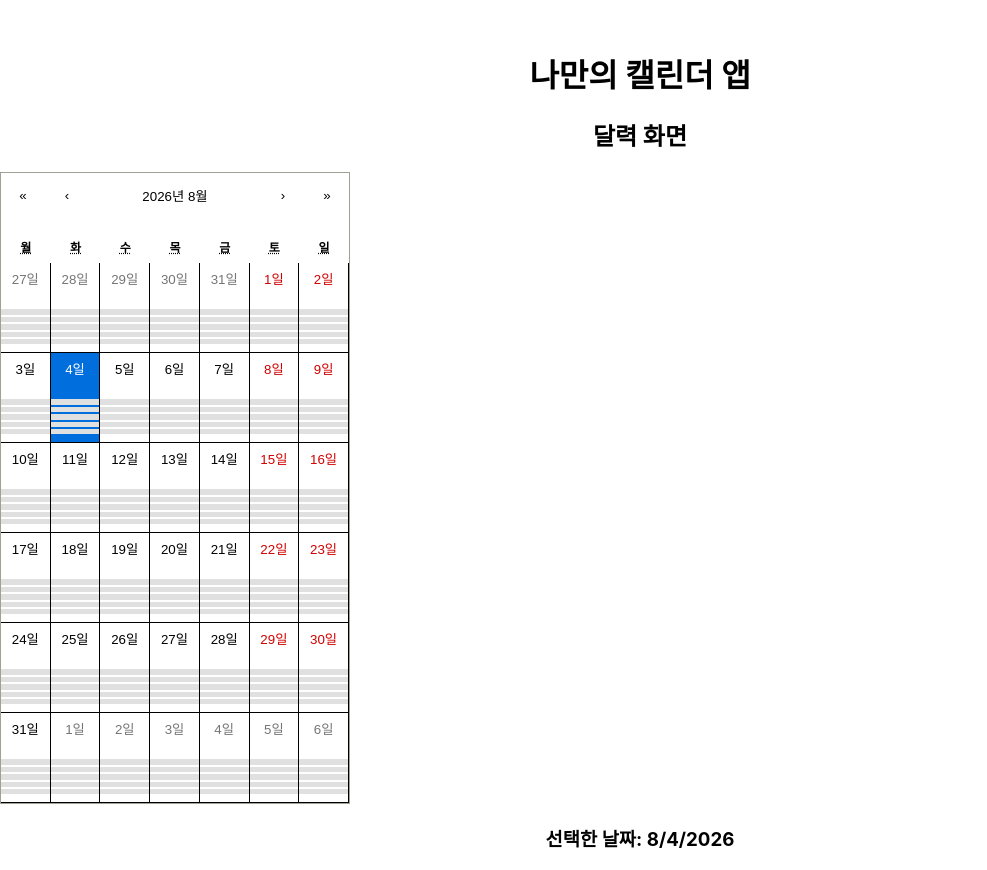
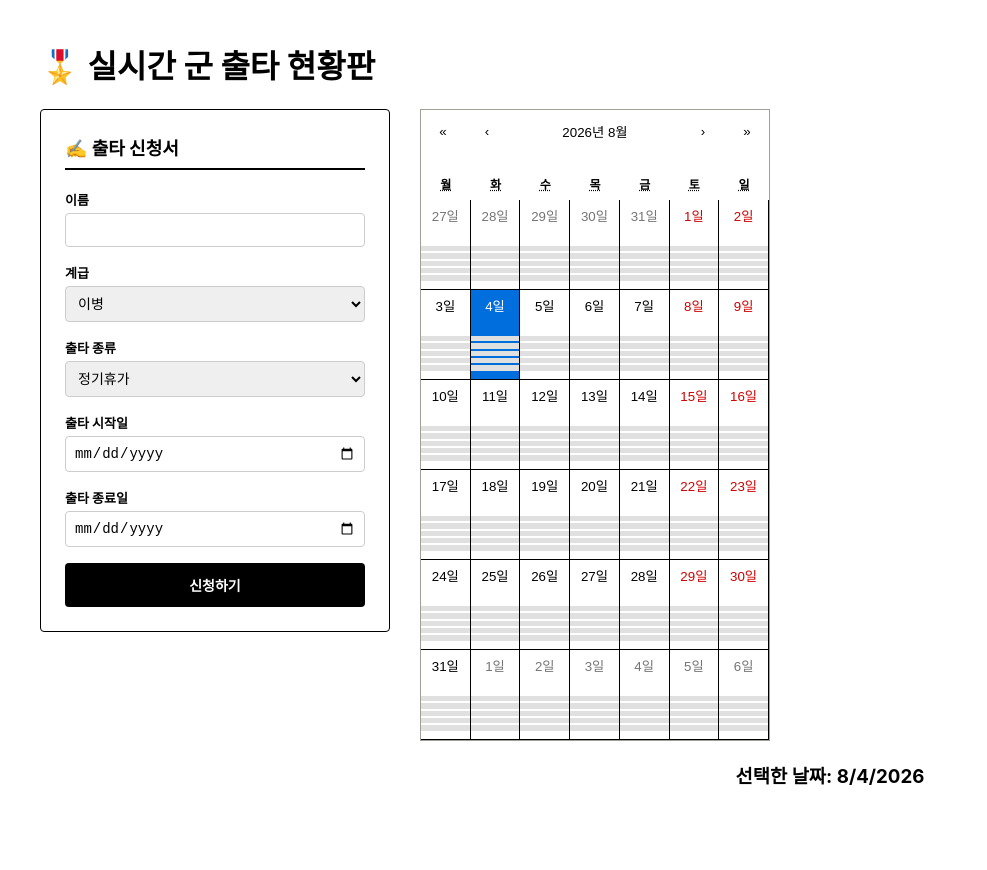
Before and after one commit to dlrudals050602/-, a React (Create React App) app: page / in a window 1280 px wide. Shown: the whole page, without its empty margins (0-987 px from the left). After the commit the page ends 827 px from the top, so only its background shows below. Built offline with nearby package versions, Linux system fonts and the light colour scheme; no server answers; the database is empty.

Commit message:
calendar logic & DB

```diff
--- a/package.json
+++ b/package.json
@@ -3,6 +3,7 @@
   "version": "0.1.0",
   "private": true,
   "dependencies": {
+    "@supabase/supabase-js": "^2.112.0",
     "@testing-library/dom": "^10.4.1",
     "@testing-library/jest-dom": "^6.9.1",
     "@testing-library/react": "^16.3.2",
--- a/src/App.js
+++ b/src/App.js
@@ -1,15 +1,72 @@
-import React, { useState } from 'react';
+import React, { useState, useEffect } from 'react';
 import CalendarView from './components/CalendarView';
+import LeaveForm from './components/LeaveForm';
+import {fetchLeaves, applyLeave} from './services/leaveService';
 
 function App() {
+  const [leaves, setLeaves] = useState([]);
   const [date, setDate] = useState(new Date());
+  const [loading, setLoading] = useState(true);
+
+  //DB 불러와서 상태 동기화
+  const loadData = async () => {
+    try{
+      const data = await fetchLeaves();
+      setLeaves(data);
+    } catch (error) {
+      console.error('data loading fail:', error.message);
+    } finally{
+      setLoading(false);
+    }
+  };
+
+  useEffect(() => {
+    loadData();
+  }, []);
+
+  // ★ 신청 폼(LeaveForm) 제출 시 호출될 핸들러 함수 구현
+  const handleApplyLeave = async (newLeave) => {
+    try {
+      // 1. leaveService를 통해 자동 배정 및 DB 저장 시도
+      await applyLeave(newLeave, leaves);
+      alert(`🎉 ${newLeave.name}님의 출타 등록 완료!`);
+      // 2. 저장 성공 시 최신 DB 데이터를 다시 불러와 화면 갱신
+      loadData();
+    } catch (error) {
+      alert('⚠️ ' + error.message);
+    }
+  };
+
+  // ★ 로딩 중일 때 보여줄 임시 화면 처리
+  if (loading) {
+    return (
+      <div style={{ textAlign: 'center', marginTop: '100px' }}>
+        <h3>🎖️ 출타 현황판 데이터를 불러오는 중...</h3>
+      </div>
+    );
+  }
 
   return (
-    <div style={{ textAlign: 'center', marginTop: '50px' }}>
-      <h1>나만의 캘린더 앱</h1>
-      <CalendarView date={date} onDateChange={setDate} />
-      <div style={{ marginTop: '20px' }}>
-        <h3>선택한 날짜: {date.toLocaleDateString()}</h3>
+    <div style={{ padding: '20px', maxWidth: '1200px', margin: '0 auto' }}>
+      <h1>🎖️ 실시간 군 출타 현황판</h1>
+
+      <div style={{ display: 'grid', gridTemplateColumns: '350px 1fr', gap: '30px', marginTop: '20px' }}>
+        {/* ★ 신청 폼 컴포넌트 배치 및 핸들러 전달 */}
+        <div>
+          <LeaveForm onApply={handleApplyLeave} />
+        </div>
+
+        {/* ★ 달력 컴포넌트에 DB에서 가져온 leaves 데이터 전달 */}
+        <div>
+          <CalendarView
+            leaves={leaves}
+            date={date}
+            onDateChange={setDate}
+          />
+          <div style={{ marginTop: '20px', textAlign: 'center' }}>
+            <h3>선택한 날짜: {date.toLocaleDateString()}</h3>
+          </div>
+        </div>
       </div>
     </div>
   );
--- a/src/components/CalendarView.jsx
+++ b/src/components/CalendarView.jsx
@@ -1,21 +1,72 @@
 // src/components/CalendarView.jsx
-import React from 'react';
+import React, { useMemo } from 'react';
 import Calendar from 'react-calendar';
 import 'react-calendar/dist/Calendar.css';
 import './CalendarView.css';
 
-function CalendarView({ date, onDateChange }) {
+// 날짜 객체를 "YYYY-MM-DD" 문자열로 변환하는 헬퍼
+const formatDateStr = (targetDate) => {
+  const year = targetDate.getFullYear();
+  const month = String(targetDate.getMonth() + 1).padStart(2, '0');
+  const day = String(targetDate.getDate()).padStart(2, '0');
+  return `${year}-${month}-${day}`;
+};
 
+function CalendarView({ leaves = [], date, onDateChange }) {
 
+  // 1. leaves 데이터 변경 시에만 날짜별 Map 전처리
+  const leavesByDateMap = useMemo(() => {
+    const map = {};
+
+    leaves.forEach((leave) => {
+      // YYYY-MM-DD 문자열을 안전하게 로컬 Date 객체로 파싱 (타임존 방지)
+      const [sYear, sMonth, sDay] = leave.startDate.split('-').map(Number);
+      const [eYear, eMonth, eDay] = leave.endDate.split('-').map(Number);
+
+      let current = new Date(sYear, sMonth - 1, sDay);
+      const end = new Date(eYear, eMonth - 1, eDay);
+
+      while (current <= end) {
+        const dateStr = formatDateStr(current);
+
+        if (!map[dateStr]) {
+          map[dateStr] = [];
+        }
+        map[dateStr].push(leave);
+
+        current.setDate(current.getDate() + 1); // 하루씩 증가
+      }
+    });
+
+    return map;
+  }, [leaves]);
+
+  // 2. 5칸 가로 트랙 타일 렌더링
   const renderTileContent = ({ date, view }) => {
     if (view === 'month') {
+      const dateStr = formatDateStr(date);
+      const activeLeaves = leavesByDateMap[dateStr] || [];
+
       return (
         <div className="day-split-container">
-          <div className="sub-cell cell-1"></div>
-          <div className="sub-cell cell-2"></div>
-          <div className="sub-cell cell-3"></div>
-          <div className="sub-cell cell-4"></div>
-          <div className="sub-cell cell-5"></div>
+          {/* 5개 트랙(0~4)을 생성하도록 [0, 1, 2, 3, 4] 배열 사용 */}
+          {[0, 1, 2, 3, 4].map((index) => {
+            const leaveOnThisTrack = activeLeaves.find(leave => leave.trackIndex === index);
+
+            return (
+              <div
+                key={index}
+                className={`sub-cell cell-${index + 1} ${leaveOnThisTrack ? 'active' : ''}`}
+                title={leaveOnThisTrack ? `${leaveOnThisTrack.rank} ${leaveOnThisTrack.name} (${leaveOnThisTrack.leaveType})` : ''}
+              >
+                {leaveOnThisTrack && (
+                  <span className="cell-text">
+                    {leaveOnThisTrack.name}
+                  </span>
+                )}
+              </div>
+            );
+          })}
         </div>
       );
     }
@@ -24,12 +75,11 @@ function CalendarView({ date, onDateChange }) {
 
   return (
     <div className="calendar-container">
-      <h2>달력 화면</h2>
       <Calendar
         onChange={onDateChange}
         value={date}
         locale="ko-KR"
-        tileContent={renderTileContent} // 여기에 tileContent 주입!
+        tileContent={renderTileContent}
       />
     </div>
   );
--- /dev/null
+++ b/src/components/LeaveForm.css
@@ -0,0 +1,58 @@
+.form-container {
+  border: 1px solid #000000;
+  padding: 24px;
+  border-radius: 4px;
+  text-align: left;
+  background-color: #ffffff;
+}
+
+.form-title {
+  margin-top: 0;
+  margin-bottom: 20px;
+  font-size: 18px;
+  border-bottom: 2px solid #000000;
+  padding-bottom: 8px;
+}
+
+.leave-form {
+  display: flex;
+  flex-direction: column;
+  gap: 16px;
+}
+
+.form-group {
+  display: flex;
+  flex-direction: column;
+  gap: 4px;
+}
+
+.form-group label {
+  font-size: 13px;
+  font-weight: bold;
+}
+
+.form-group input,
+.form-group select {
+  width: 100%;
+  padding: 8px;
+  box-sizing: border-box;
+  border: 1px solid #ccc;
+  border-radius: 4px;
+  font-size: 14px;
+}
+
+.submit-btn {
+  padding: 12px;
+  background-color: #000000;
+  color: #ffffff;
+  border: none;
+  cursor: pointer;
+  font-weight: bold;
+  font-size: 14px;
+  border-radius: 4px;
+  transition: background-color 0.2s;
+}
+
+.submit-btn:hover {
+  background-color: #333333;
+}
--- /dev/null
+++ b/src/components/LeaveForm.jsx
@@ -0,0 +1,84 @@
+import React, { useState } from 'react';
+import './LeaveForm.css'; // 디자인 파일 임포트
+
+function LeaveForm({ onApply }) {
+  const [formData, setFormData] = useState({
+    name: '',
+    rank: '이병',
+    leaveType: '정기휴가',
+    startDate: '',
+    endDate: ''
+  });
+
+  const handleSubmit = (e) => {
+    e.preventDefault();
+    if (!formData.name || !formData.startDate || !formData.endDate) {
+      alert('모든 정보를 입력해주세요!');
+      return;
+    }
+    if (formData.startDate > formData.endDate) {
+      alert('종료일은 시작일보다 빠를 수 없습니다.');
+      return;
+    }
+    onApply(formData);
+    setFormData({ name: '', rank: '이병', leaveType: '정기휴가', startDate: '', endDate: '' });
+  };
+
+  return (
+    <div className="form-container">
+      <h3 className="form-title">✍️ 출타 신청서</h3>
+      <form onSubmit={handleSubmit} className="leave-form">
+        <div className="form-group">
+          <label>이름</label>
+          <input
+            type="text"
+            value={formData.name}
+            onChange={e => setFormData({...formData, name: e.target.value})}
+          />
+        </div>
+
+        <div className="form-group">
+          <label>계급</label>
+          <select value={formData.rank} onChange={e => setFormData({...formData, rank: e.target.value})}>
+            <option value="이병">이병</option>
+            <option value="일병">일병</option>
+            <option value="상병">상병</option>
+            <option value="병장">병장</option>
+          </select>
+        </div>
+
+        <div className="form-group">
+          <label>출타 종류</label>
+          <select value={formData.leaveType} onChange={e => setFormData({...formData, leaveType: e.target.value})}>
+            <option value="정기휴가">정기휴가</option>
+            <option value="포상휴가">포상휴가</option>
+            <option value="외출">외출</option>
+            <option value="외박">외박</option>
+          </select>
+        </div>
+
+        <div className="form-group">
+          <label>출타 시작일</label>
+          <input
+            type="date"
+            value={formData.startDate}
+            onChange={e => setFormData({...formData, startDate: e.target.value})}
+          />
+        </div>
+
+        <div className="form-group">
+          <label>출타 종료일</label>
+          <input
+            type="date"
+            value={formData.endDate}
+            onChange={e => setFormData({...formData, endDate: e.target.value})}
+          />
+        </div>
+
+        <button type="submit" className="submit-btn">신청하기</button>
+      </form>
+    </div>
+  );
+}
+
+export default LeaveForm;
--- /dev/null
+++ b/src/services/leaveService.js
@@ -0,0 +1,60 @@
+import {supabase} from '../supabaseClient';
+
+export const fetchLeaves = async() => {
+    const {data, error} = await supabase
+        .from('leaves')
+        .select('*')
+        .order('start_date', {ascending: true});
+
+    if(error) throw error;
+
+    return data.map((item) => ({
+        id: item.id,
+        name: item.name,
+        rank: item.rank,
+        leaveType: item.leave_type,
+        startDate: item.start_date,
+        endDate: item.end_date,
+        trackIndex: item.track_index,
+    }));
+};
+
+export const findAvailableTrack = (startDate, endDate, existingLeaves) => {
+    //신청 휴가가 기존 휴가와 겹치는지 확인
+    const overlappingLeaves = existingLeaves.filter((leave) => {
+        return startDate <= leave.endDate && endDate >= leave.startDate;
+    });
+
+    const usedTracks = overlappingLeaves.map((leave) => leave.trackIndex);
+    for(let i = 0; i < 5; i++){
+        if(!usedTracks.includes(i)){
+            return i;
+        }
+    }
+    return -1; // 빈자리 없음
+};
+
+//DB 저장
+export const applyLeave = async (newLeave, existingLeaves) => {
+    const assignedTrack = findAvailableTrack(newLeave.startDate, newLeave.endDate, existingLeaves);
+
+    if (assignedTrack === -1) {
+        throw new Error('출타 인원 초과');
+    }
+
+    const { data, error } = await supabase
+        .from('leaves')
+        .insert([
+        {
+            name: newLeave.name,
+            rank: newLeave.rank,
+            leave_type: newLeave.leaveType,
+            start_date: newLeave.startDate,
+            end_date: newLeave.endDate,
+            track_index: assignedTrack,
+        },
+        ]);
+
+    if (error) throw error;
+    return data;
+};
--- /dev/null
+++ b/src/supabaseClient.js
@@ -0,0 +1,6 @@
+import { createClient } from '@supabase/supabase-js';
+
+const supabaseUrl = 'https://ipzvtaabikvawmicesbj.supabase.co'; // 복사한 Project URL 입력
+const supabaseAnonKey = 'eyJhbGciOiJIUzI1NiIsInR5cCI6IkpXVCJ9.eyJpc3MiOiJzdXBhYmFzZSIsInJlZiI6ImlwenZ0YWFiaWt2YXdtaWNlc2JqIiwicm9sZSI6ImFub24iLCJpYXQiOjE3ODU5MTI0MzgsImV4cCI6MjEwMTQ4ODQzOH0.fyZzGhpABnj7Otqe0tzg88_weQVqlvLF2pnIPXe0QXc'; // 복사한 anon public Key 입력
+
+export const supabase = createClient(supabaseUrl, supabaseAnonKey);
```
Also changed, not shown: 1 other file (tests, documents, lock files or other folders).
